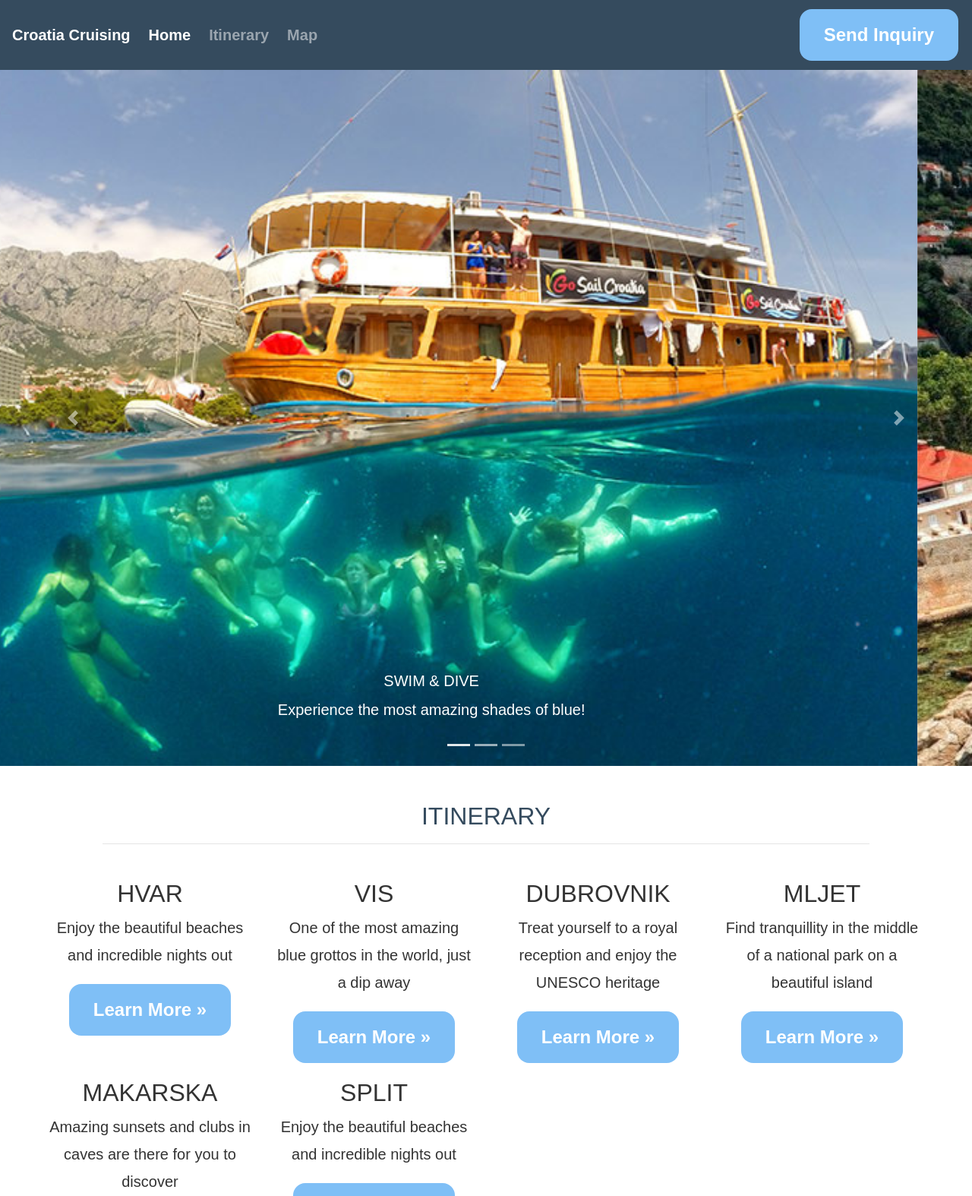
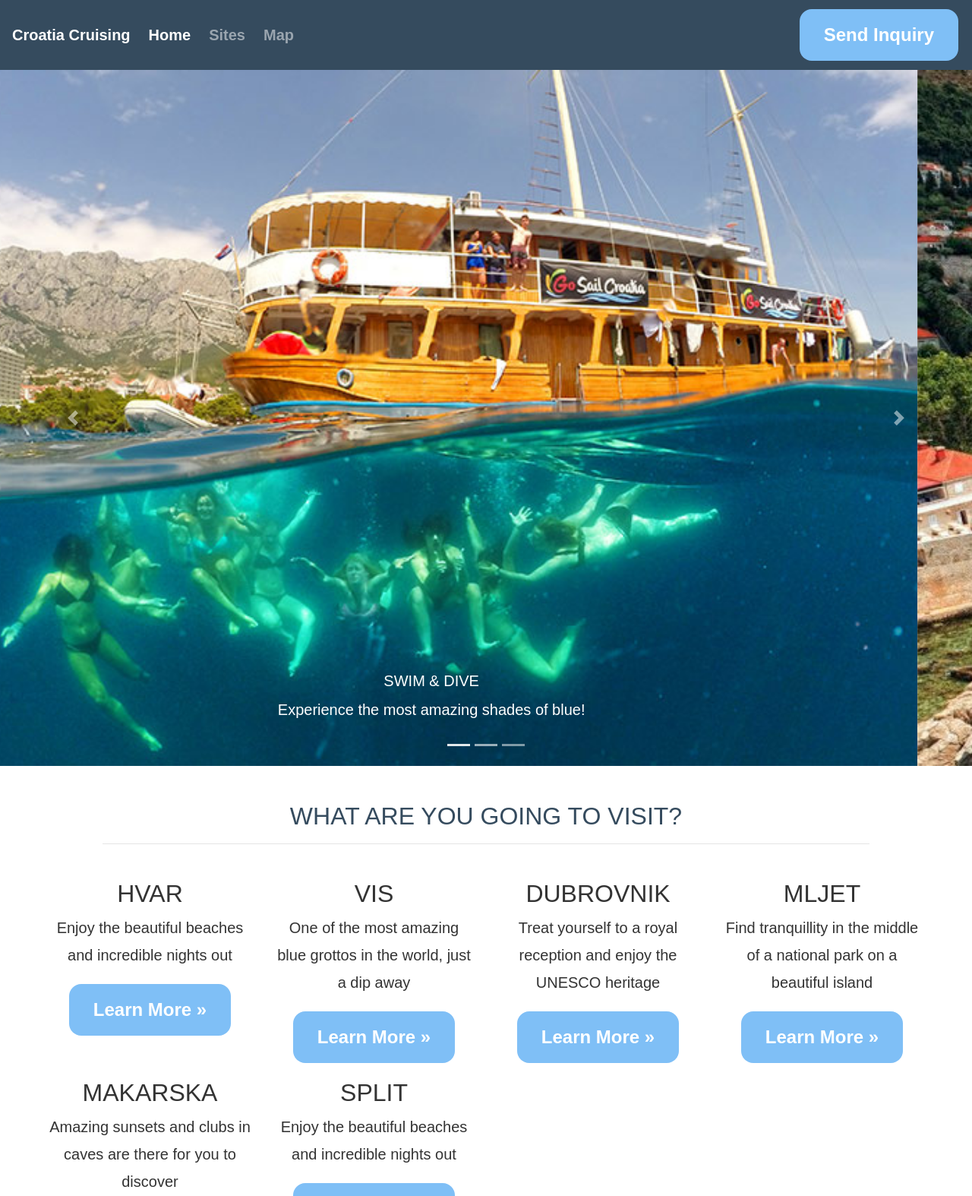
Before and after one commit to Code-Institute-Submissions/croatia-cruising, a plain HTML site: page index.html in a window 1280 px wide. Shown: the top 1574 px of the page at 76% size. Drawn offline with nearby package versions, Linux system fonts and the light colour scheme; some packages are replaced by stand-ins of ours; a script that the page names is missing.

Commit message:
working on README

```diff
--- a/index.html
+++ b/index.html
@@ -22,7 +22,7 @@
 		<div class="collapse navbar-collapse" id="navbarNavDropdown">
 			<ul class="navbar-nav mr-auto">
 				<li class="active nav-item mr-2"><a class="nav-link" href="/">Home</a></li>
-				<li class="nav-item mr-2"><a class="nav-link" href="#itinerary">Itinerary</a>
+				<li class="nav-item mr-2"><a class="nav-link" href="#itinerary">Sites</a>
 				</li>
 				<li class="nav-item mr-2"><a class="nav-link" href="#map">Map</a>
 				</li>
@@ -122,7 +122,7 @@
 			<div class="row">
 				<div class="col-12">
 					<div class="itinerary-title">
-						<h2 class="text-uppercase">Itinerary</h2>
+						<h2 class="text-uppercase">What are you going to visit?</h2>
 						<hr class="block-divider block-divider--short">
 					</div>
 				</div>
```
Also changed, not shown: croatia-cruising-responsiveness.png (added), 2 other files.
